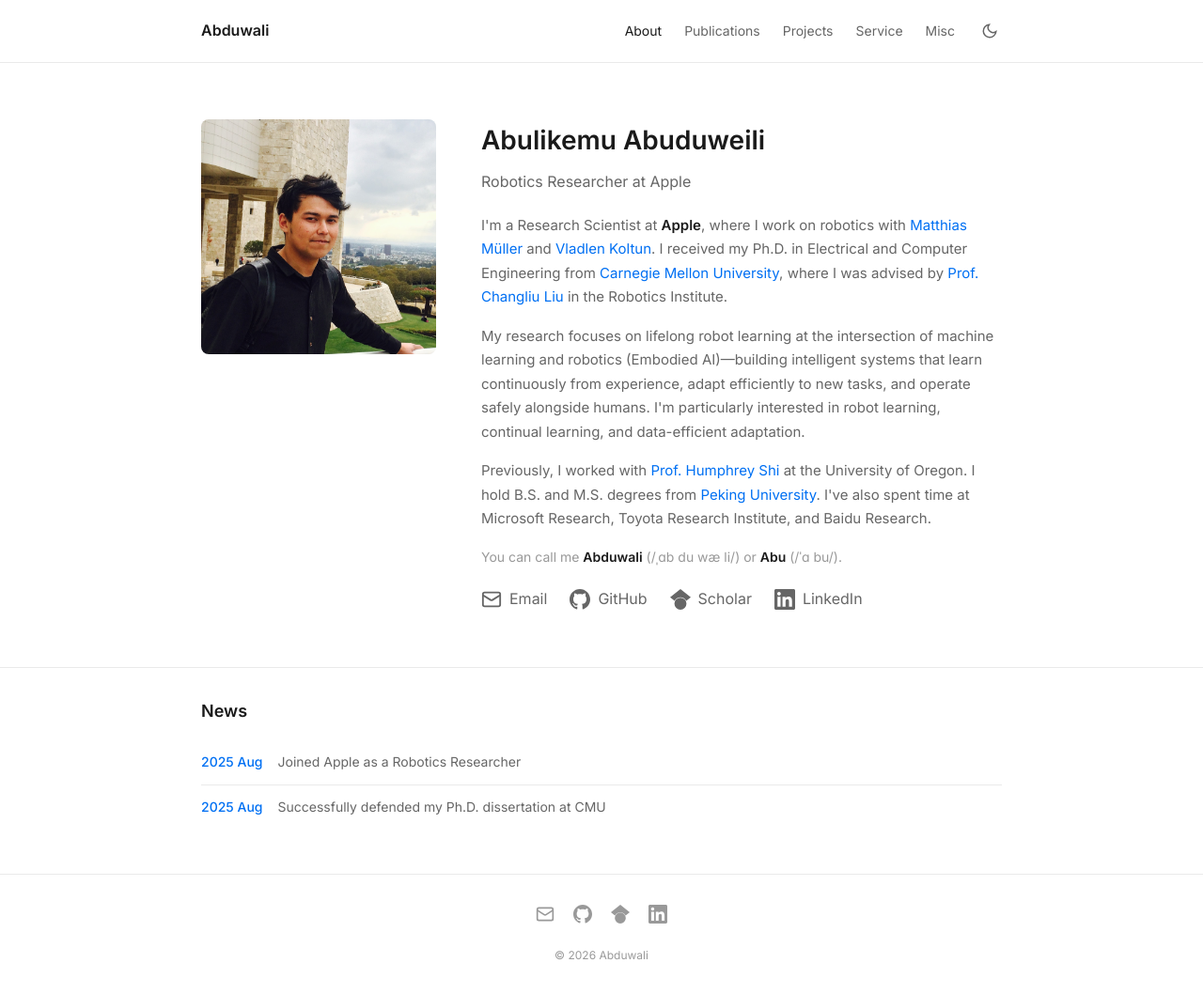
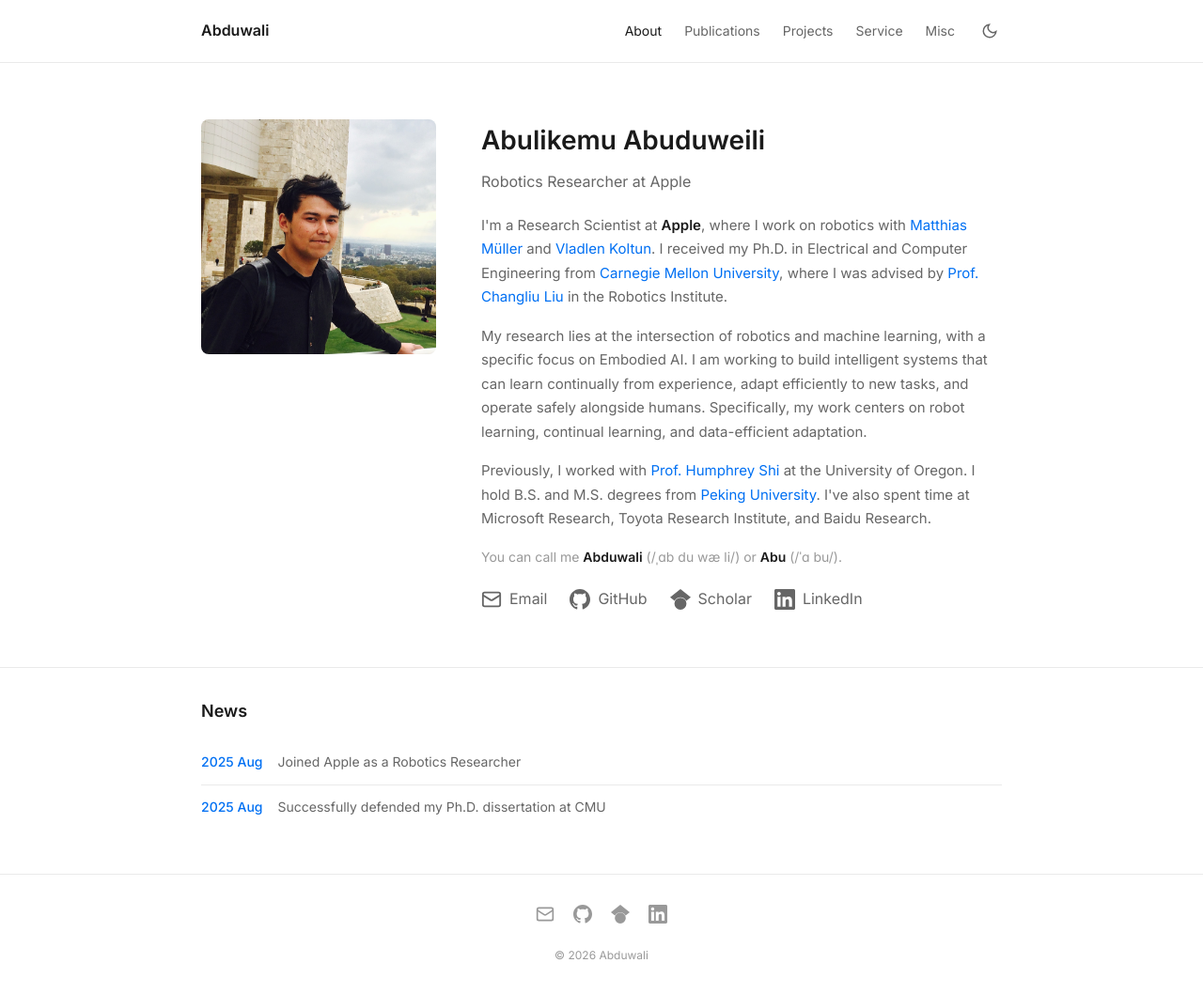
Before and after one commit to Walleclipse/Walleclipse.github.io, a Jekyll site: the page built from index.html, in a window 1280 px wide. Shown: the whole page at 94% size. Built offline with Jekyll 4.4.1, drawn with Linux system fonts in a browser that asks for light colours.

Commit message:
update intro

```diff
--- a/index.html
+++ b/index.html
@@ -16,7 +16,7 @@
         </p>
 
         <p>
-          My research focuses on lifelong robot learning at the intersection of machine learning and robotics (Embodied AI)—building intelligent systems that learn continuously from experience, adapt efficiently to new tasks, and operate safely alongside humans. I'm particularly interested in robot learning, continual learning, and data-efficient adaptation.
+          My research lies at the intersection of robotics and machine learning, with a specific focus on Embodied AI. I am working to build intelligent systems that can learn continually from experience, adapt efficiently to new tasks, and operate safely alongside humans. Specifically, my work centers on robot learning, continual learning, and data-efficient adaptation.
         </p>
 
         <p>
```
